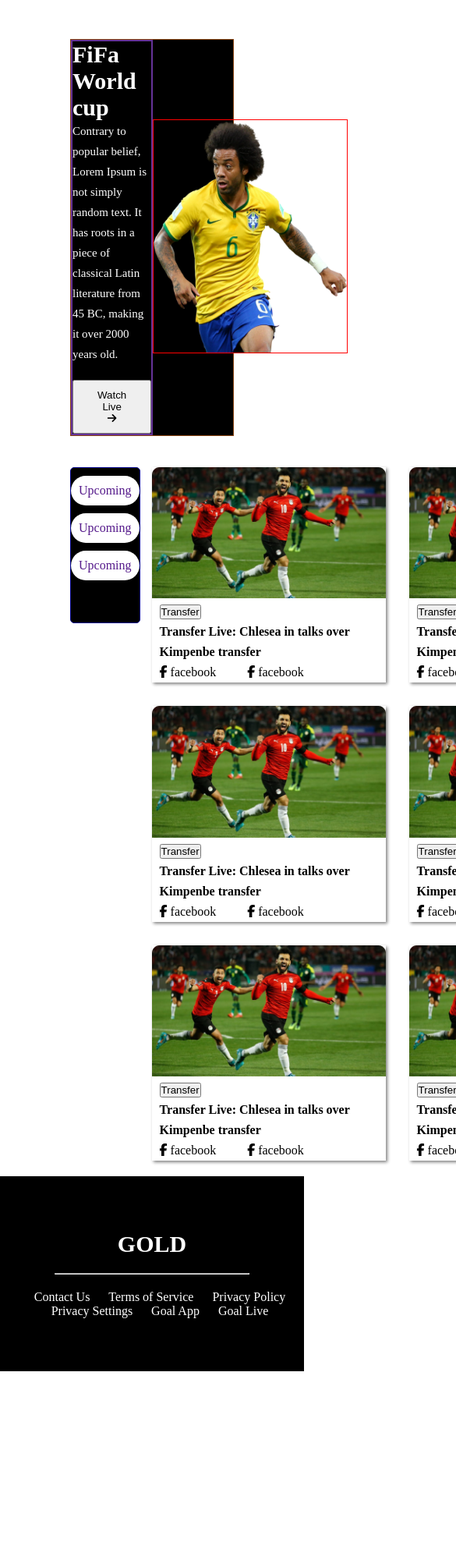
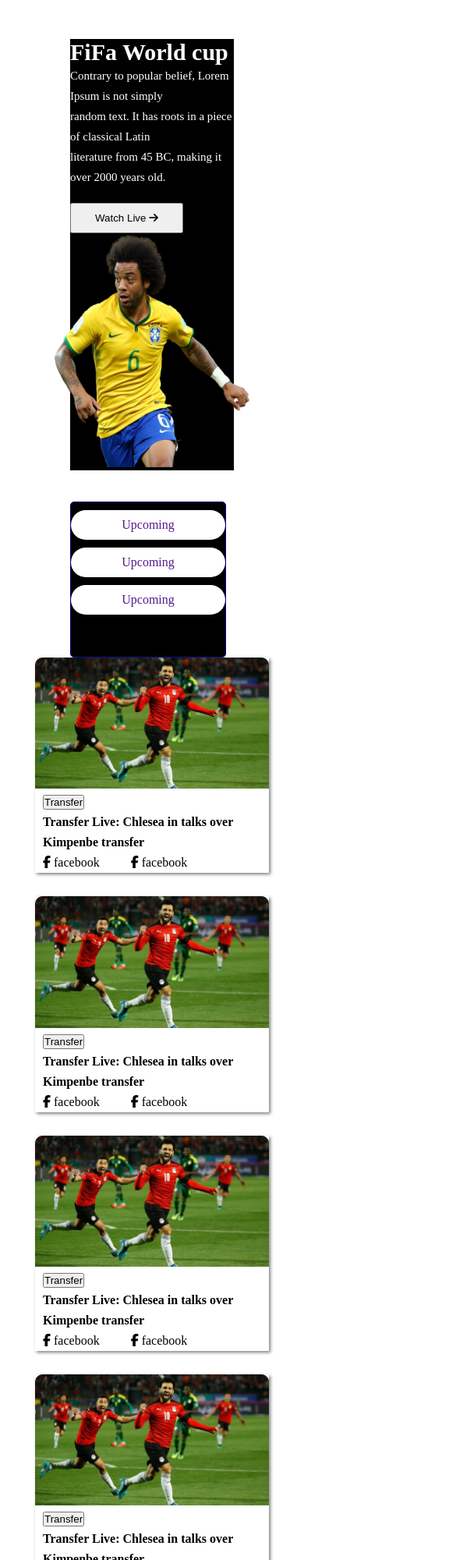
Before and after one commit to sabbir1020/2nd-assignment, a plain HTML site: page index.html in a window 390 px wide. Shown: the top 2000 px of the page at 78% size, 585 px wide, since content can reach past the window. Before the commit the page ends 1758 px from the top, so only its background shows below. Drawn offline with Linux system fonts and the light colour scheme.

Commit message:
mobile responsible

```diff
--- a/styles/style.css
+++ b/styles/style.css
@@ -9,7 +9,7 @@
     /* width: 1000px; */
 }
 .banar-container{
-    border: 1px solid saddlebrown;
+    /* border: 1px solid saddlebrown; */
     display: flex;
     justify-content: space-evenly;
     align-items: center;
@@ -22,7 +22,7 @@
 }
 .banar-title{
     color: #ffffff;
-    border: 2px solid rebeccapurple;
+    /* border: 2px solid rebeccapurple; */
 }
 .banar-title>h1{
     font-size: 30px;
@@ -41,7 +41,7 @@
 .banar-img>img{
     width: 250px;
     height: 300px;
-    border: 1px solid red;
+    /* border: 1px solid red; */
     /* padding: 50px; */
 }
 /* banar section End  */
@@ -98,7 +98,7 @@
 
 /* footer start  */
  footer {
-    height: 250px;
+    /* height: 250px; */
     background-color: black;
     text-align: center;
     padding: 70px 0;
@@ -122,3 +122,29 @@
     color: #ffffff;
     margin-left: 20px;
  }
+
+/* Media Queries  */
+
+/* Mobile Devices start  */
+@media only screen and (max-width:688px) {
+    .banar-container{
+        display: flex;
+        flex-direction: column;
+    }
+    .sidebar-blogs-container{
+        display: flex;
+        flex-direction: column;
+    }
+    .article-container{
+        grid-template-columns: repeat(1,1fr);
+        justify-content: center;
+    }
+    .footer{
+
+    }
+    .footer-info>a{
+        display: block;
+        margin: 10px;
+
+    }
+}
```
